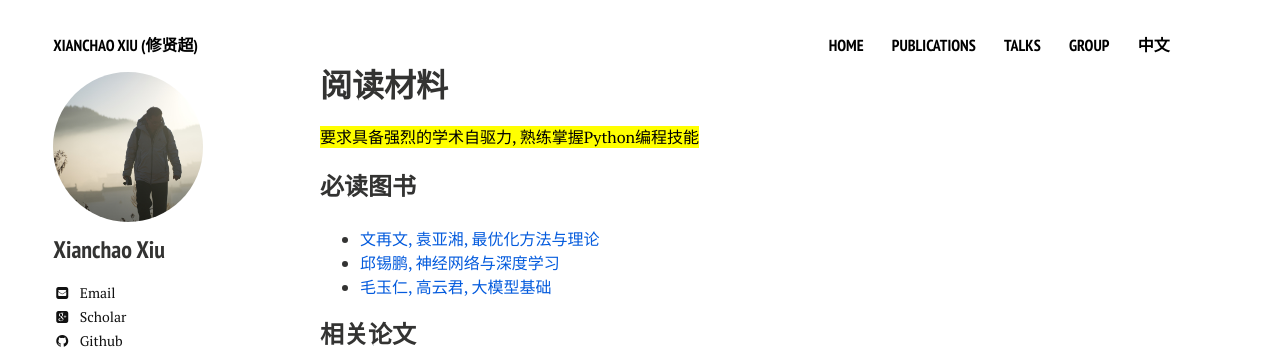
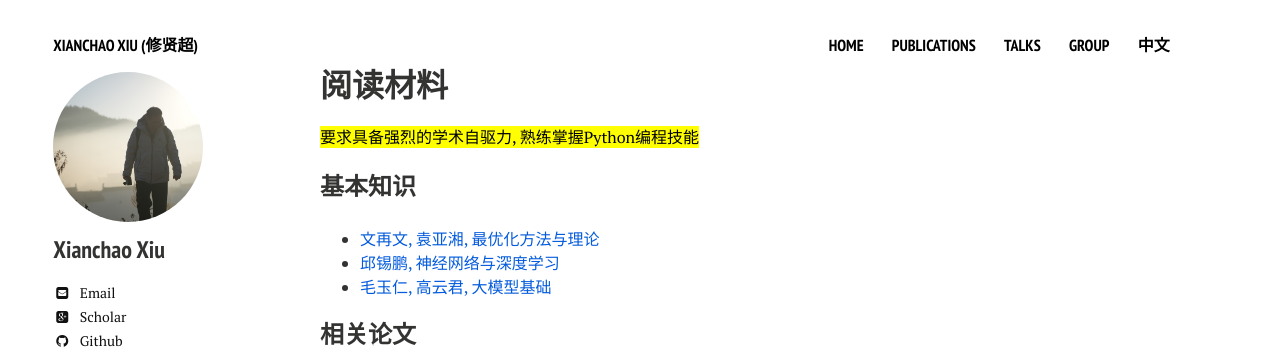
Before and after one commit to xianchaoxiu/xianchaoxiu.github.io, a Jekyll site: the page built from chinese/reading/index.md, in a window 1280 px wide. Shown: the top 363 px of the page. Built offline with Jekyll 4.4.1, drawn with Linux system fonts in a browser that asks for light colours; nearby versions of some CDN libraries.

Commit message:
Update index.md

```diff
--- a/chinese/reading/index.md
+++ b/chinese/reading/index.md
@@ -9,7 +9,7 @@ share: false
 <mark>要求具备强烈的学术自驱力, 熟练掌握Python编程技能 </mark>
 
 
-### 必读图书
+### 基本知识
 *  <a href="http://faculty.bicmr.pku.edu.cn/~wenzw/optbook.html" class="textlink" target="_blank">文再文, 袁亚湘, 最优化方法与理论 </a> <br>
 *  <a href="https://nndl.github.io/" class="textlink" target="_blank">邱锡鹏, 神经网络与深度学习 </a> <br>
 *  <a href="https://github.com/ZJU-LLMs/Foundations-of-LLMs" class="textlink" target="_blank">毛玉仁, 高云君, 大模型基础 </a> <br>
```
